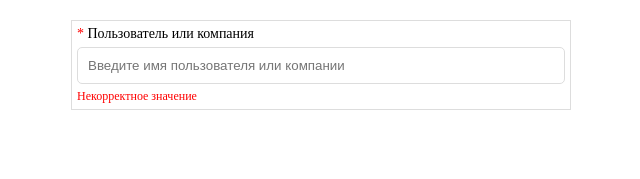
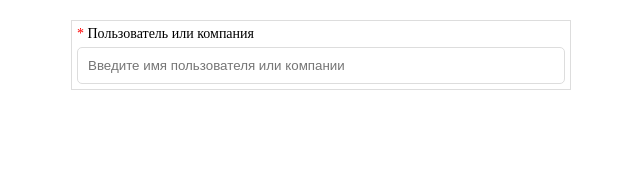
Before and after one commit to rivermc/testwork, a Vue app: page / in a window 1280 px wide. Shown: the top 179 px of the page, without its empty margins (319-959 px from the left). Built offline with nearby package versions, Linux system fonts and the light colour scheme.

Commit message:
Habr - Refactoring - Fix validation

```diff
--- a/src/views/components/suggests/SuggestSearch.vue
+++ b/src/views/components/suggests/SuggestSearch.vue
@@ -15,7 +15,7 @@
         <input
           v-model="value"
           :placeholder="placeholder"
-          :class="{'form__input--error': !isValid, 'form__input--with-tags': tags.length}"
+          :class="{'form__input--error': !valid, 'form__input--with-tags': tags.length}"
           class="form__input"
         />
         <div
@@ -36,8 +36,10 @@
           </div>
         </div>
       </div>
-      <p v-if="!isValid" class="form__input-error">Некорректное значение</p>
-      <p v-if="error" class="form__input-error">{{ error }}</p>
+      <p v-if="valid || error" class="form__input-error">
+        <template v-if="valid">{{ valid }}</template>
+        <template v-else-if="error">{{ error }}</template>
+      </p>
     </div>
   </form>
 </template>
@@ -59,17 +61,13 @@ export default {
       type: String,
       default: ''
     },
-    param: {
-      type: String,
-      default: 'q'
-    },
     tags: {
       type: Array,
       default: null
     },
-    isValid: {
-      type: Boolean,
-      default: true,
+    valid: {
+      type: String,
+      default: '',
     },
     error: {
       type: String,
--- a/src/views/components/suggests/Suggests.vue
+++ b/src/views/components/suggests/Suggests.vue
@@ -6,7 +6,7 @@
       :placeholder="placeholder"
       :tags="selected"
       :search.sync="search"
-      :is-valid="validation()"
+      :valid="validation"
       :error="error"
       @update:search="onSearch"
       @delete:tag="onSelect"
@@ -28,7 +28,7 @@
 import SuggestsBlock from '@/views/components/suggests/SuggestsBlock.vue'
 import SuggestSearch from '@/views/components/suggests/SuggestSearch.vue'
 import Loader from '@/views/components/loader/Loader.vue'
-import Suggest from "@/models/Suggest";
+import Suggest from '@/models/Suggest'
 
 export default {
   name: 'Suggest',
@@ -37,15 +37,15 @@ export default {
     return {
       status: null,
       search: '',
+      error: '',
       collection: [],
+      selected: [],
       url: 'https://habr.com/kek/v2/publication/suggest-mention',
       label: '<span class="color--red">*</span> Пользователь или компания',
       placeholder: 'Введите имя пользователя или компании',
       param: 'q',
       throttlePause: null,
-      error: '',
       xhr: new XMLHttpRequest(),
-      selected: [],
     }
   },
   computed: {
@@ -55,6 +55,17 @@ export default {
     query() {
       return `?${this.param}=${this.search}`
     },
+    validation() {
+      let error = ''
+      if (this.search.length < 3 && this.search.length > 0) {
+        error = 'Допустимая минимальная длина 3 символа'
+      }
+      const regexp = /^[а-яА-Яa-zA-Z0-9]*$/i
+      if (!regexp.test(this.search)) {
+        error = 'Не верное значение. Можно использовать только буквы и цифры'
+      }
+      return error
+    }
   },
   methods: {
     onSearch() {
@@ -90,20 +101,17 @@ export default {
       this.status = `error`
     },
 
-    validation() {
-      const regexp = /^[а-яА-Яa-zA-Z0-9]*$/i
-      return this.search.length > 0 && regexp.test(this.search)
-    },
-
     getData() {
       this.error = null
-      if (!this.validation()) return
+      if (this.validation) return
+      if (this.search) {
         this.status = 'loading'
         this.xhr.abort()
         this.xhr.open('GET', this.url + this.query)
         this.xhr.onload = this.onXHRLoad
         this.xhr.onerror = this.onXHRError
         this.xhr.send()
+      }
     },
 
     setData(data) {
```
Lines whose indentation alone changed are shown as unchanged.
